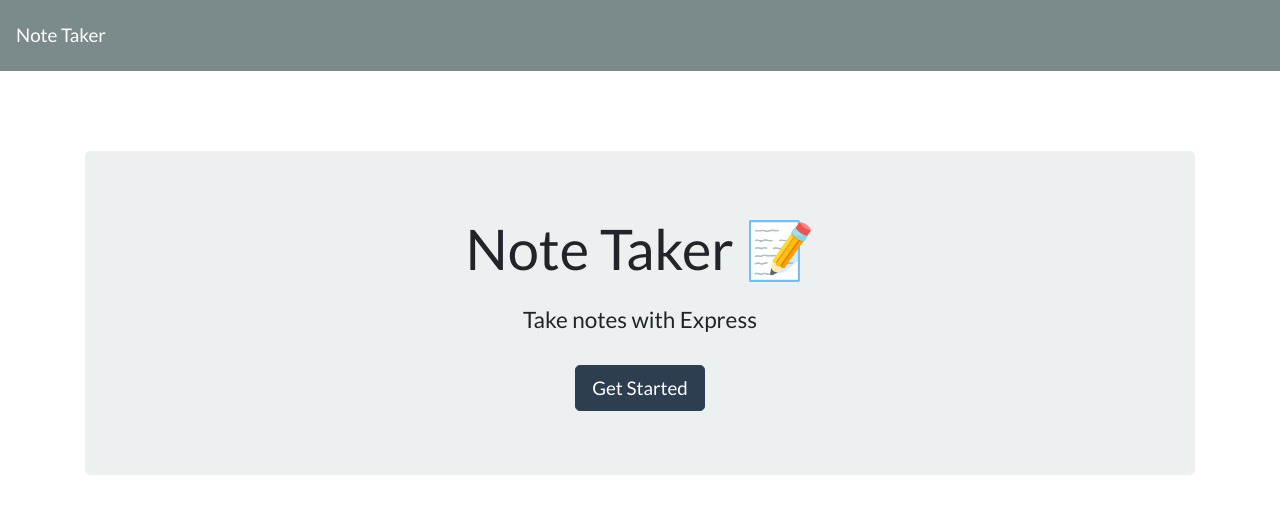
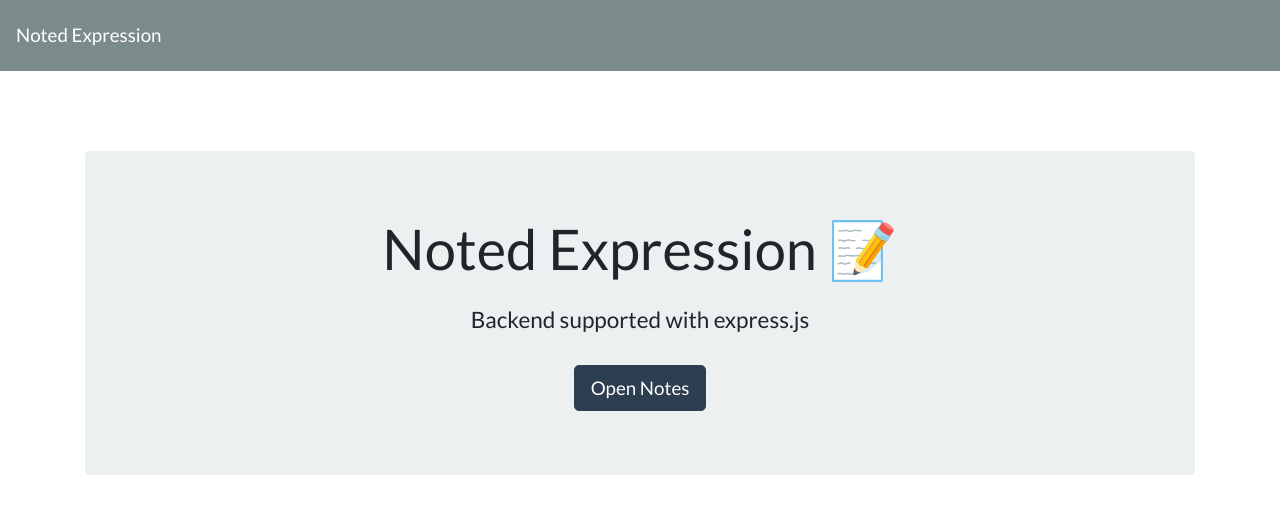
Before and after one commit to MalikSpruill/noted-expression, a website: page public/index.html in a window 1280 px wide. Drawn offline with nearby package versions, Linux system fonts and the light colour scheme; no server answers.

Commit message:
Updated Readme

```diff
--- a/public/index.html
+++ b/public/index.html
@@ -5,20 +5,20 @@
   <meta charset="UTF-8">
   <meta name="viewport" content="width=device-width, initial-scale=1.0">
   <meta http-equiv="X-UA-Compatible" content="ie=edge">
-  <title>Note Taker</title>
+  <title>Noted Expression</title>
   <link rel="stylesheet" href="https://cdnjs.cloudflare.com/ajax/libs/bootswatch/4.1.3/flatly/bootstrap.min.css" />
 </head>
 
 <body>
   <nav class="navbar navbar-dark bg-dark">
-    <a class="navbar-brand" href="/">Note Taker
+    <a class="navbar-brand" href="/">Noted Expression
     </a>
   </nav>
   <div class="container">
     <div style="margin-top: 80px;" class="jumbotron text-center">
-      <h1 class="display-4">Note Taker <span role="img" aria-label="Memo">📝</span></h1>
-      <h4 class="mt-4">Take notes with Express</h4>
-      <a class="btn btn-primary btn-lg mt-4" href="/notes" role="button">Get Started</a>
+      <h1 class="display-4">Noted Expression <span role="img" aria-label="Memo">📝</span></h1>
+      <h4 class="mt-4">Backend supported with express.js</h4>
+      <a class="btn btn-primary btn-lg mt-4" href="/notes" role="button">Open Notes</a>
     </div>
   </div>
   <script src="/assets/js/index.js"></script>
```
Also changed, not shown: public/notes.html (+2 -2 lines), README.md, images/noted-expression-pic.png (added).
